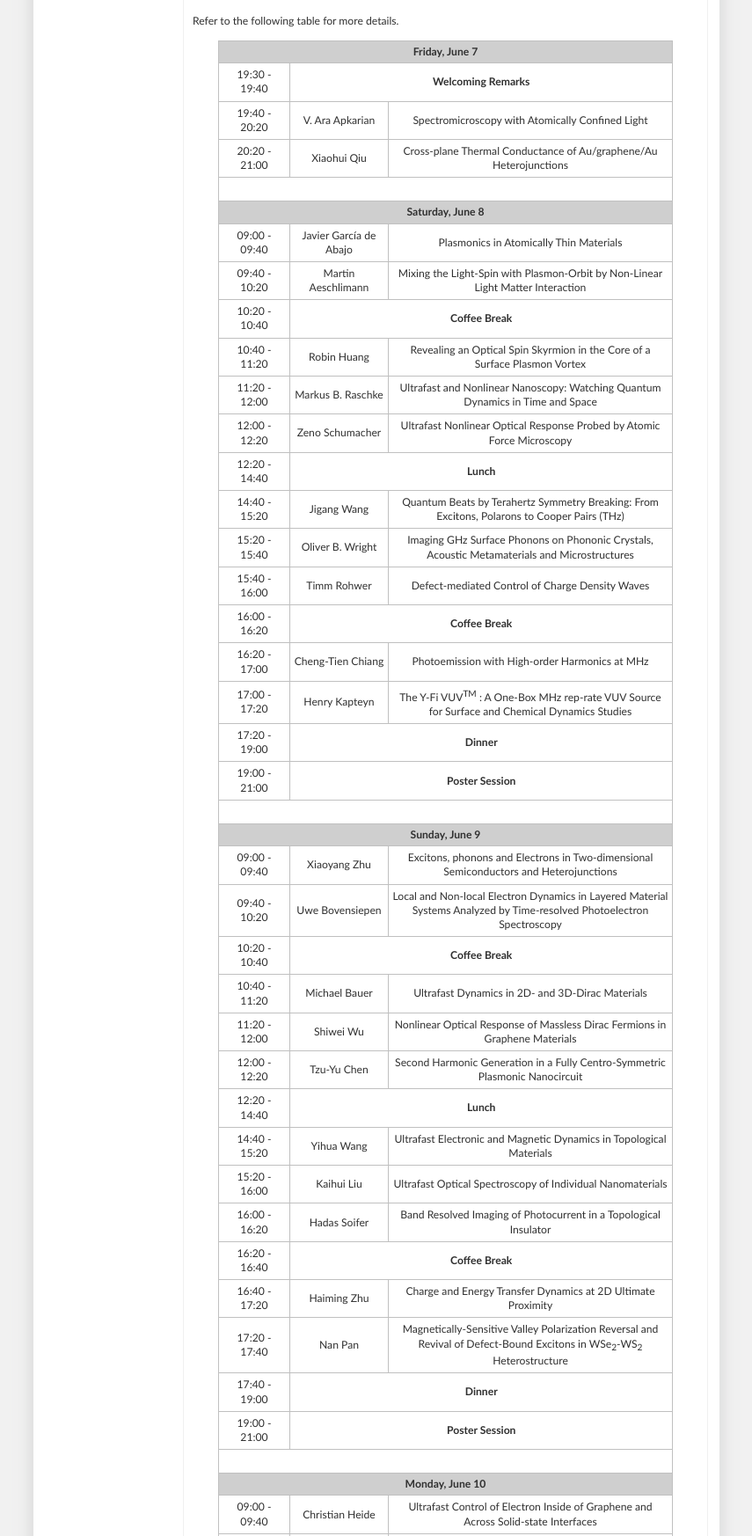
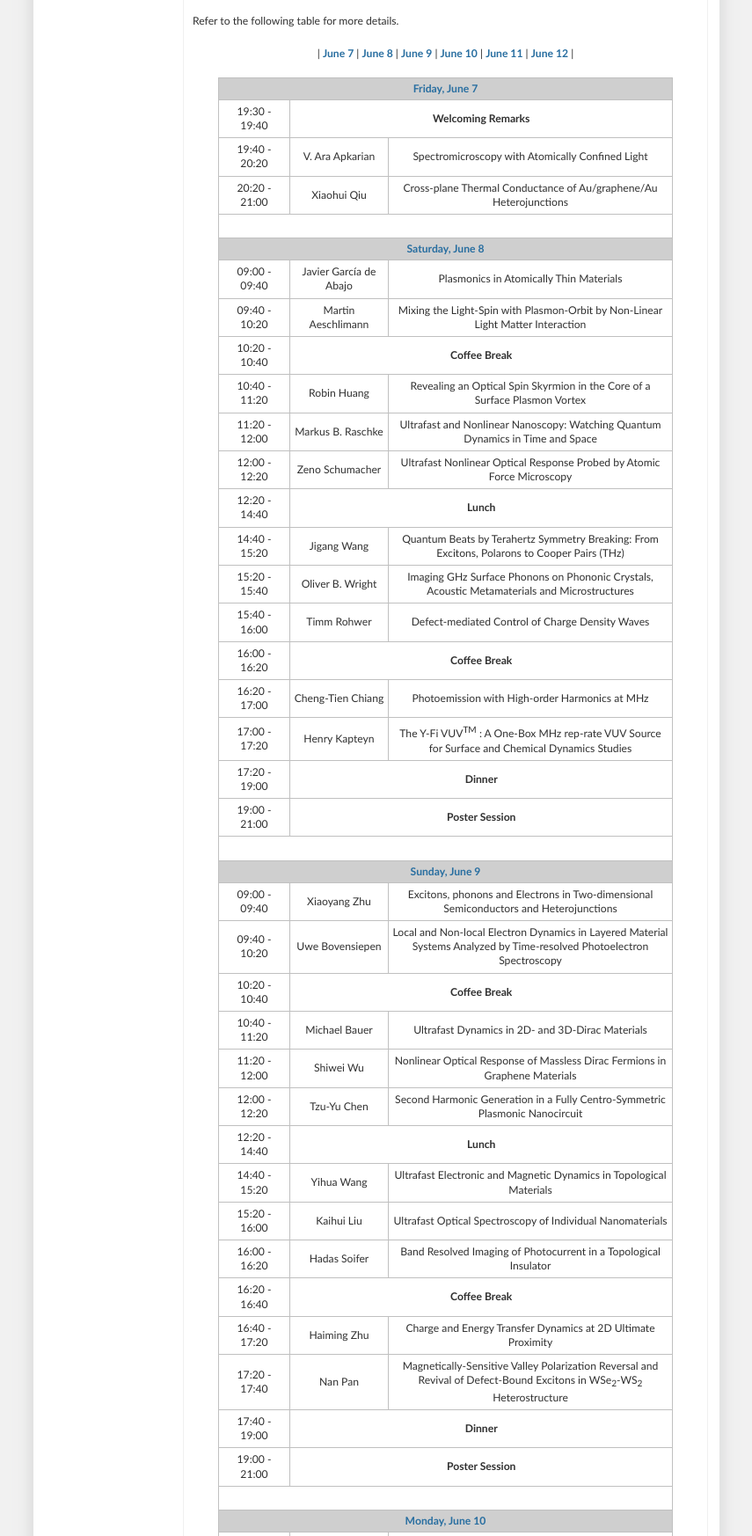
Before and after one commit to usd11/usd11.github.io, a plain HTML site: page program.html in a window 1280 px wide. Shown: the part 720-2466 px from the top of the page at 88% size, without its empty margins (212-1067 px from the left). Drawn offline with Linux system fonts and the light colour scheme.

Commit message:
add navigation lind to program

```diff
--- a/program.html
+++ b/program.html
@@ -95,11 +95,25 @@
                 Refer to the following table for more details.
                 </p>
 
+                <div align='center'>
+                    <a name="pnav"></a>
+                    <ul style="list-style: none; padding: 5px; border: solid 0px">
+                      | <li style="display: inline; border: 2px"><a href="#jun7"><strong>June 7</strong></a></li>
+                      | <li style="display: inline"><a href="#jun8"><strong>June 8</strong></a></li>
+                      | <li style="display: inline"><a href="#jun9"><strong>June 9</strong></a></li>
+                      | <li style="display: inline"><a href="#jun10"><strong>June 10</strong></a></li>
+                      | <li style="display: inline"><a href="#jun11"><strong>June 11</strong></a></li>
+                      | <li style="display: inline"><a href="#jun12"><strong>June 12</strong></a></li>
+                      |
+                    </ul>
+                </div>
+
                 <div style='align:center'>
 
                     <table border='1' id='program'>
                         <!--  -->
-                        <tr><th colspan='3' align='center' style="background: #cfcfcf">Friday, June 7</th></tr>
+                        <tr><th colspan='3' align='center' style="background: #cfcfcf"><a name="jun7"></a><a href='#pnav'>Friday, June 7</a></th></tr>
+
                         <tr> <td align="center" > 19:30 - 19:40 </td> <th colspan='2' align='center'>Welcoming Remarks</th></tr>
                         <tr>
                             <td align="center" > 19:40 - 20:20 </td>
@@ -115,7 +129,7 @@
 
                         <!--  -->
 
-                        <tr><th colspan='3' align='center' style="background: #cfcfcf">Saturday, June 8</th></tr>
+                        <tr><th colspan='3' align='center' style="background: #cfcfcf"><a name="jun8"></a><a href='#pnav'>Saturday, June 8</a></th></tr>
                         <!-- <tr><th colspan='3' align='left'>Session 1 Chair: </th></tr> -->
                         <tr>
                             <td align="center" > 09:00 - 09:40 </td>
@@ -189,7 +203,7 @@
 
                         <!--  -->
 
-                        <tr><th colspan='3' align='center' style="background: #cfcfcf">Sunday, June 9</th></tr>
+                        <tr><th colspan='3' align='center' style="background: #cfcfcf"><a name="jun9"></a><a href='#pnav'>Sunday, June 9</a></th></tr>
                         <!-- <tr><th colspan='3' align='left'>Session 5 Chair: </th></tr> -->
                         <tr>
                             <td align="center" > 09:00 - 09:40 </td>
@@ -275,7 +289,7 @@
                         <!--  -->
 
                         <tr> <td colspan='3'>&nbsp;</td> </tr>
-                        <tr><th colspan='3' align='center' style="background: #cfcfcf">Monday, June 10</th></tr>
+                        <tr><th colspan='3' align='center' style="background: #cfcfcf"><a name="jun10"></a><a href='#pnav'>Monday, June 10</a></th></tr>
                         <!-- <tr><th colspan='3' align='left'>Session 9 Chair: </th></tr> -->
                         <tr>
                             <td align="center" > 09:00 - 09:40 </td>
@@ -323,7 +337,7 @@
                         <!--  -->
 
                         <tr> <td colspan='3'>&nbsp;</td> </tr>
-                        <tr><th colspan='3' align='center' style="background: #cfcfcf">Tuesday, June 11</th></tr>
+                        <tr><th colspan='3' align='center' style="background: #cfcfcf"><a name="jun11"></a><a href='#pnav'>Tuesday, June 11</a></th></tr>
                         <!-- <tr><th colspan='3' align='left'>Session 11 Chair: </th></tr> -->
                         <tr>
                             <td align="center" > 09:00 - 09:40 </td>
@@ -423,7 +437,7 @@
                         <!--  -->
 
                         <tr> <td colspan='3'>&nbsp;</td> </tr>
-                        <tr><th colspan='3' align='center' style="background: #cfcfcf">Wednesday, June 12</th></tr>
+                        <tr><th colspan='3' align='center' style="background: #cfcfcf"><a name="jun12"></a><a href='#pnav'>Wednesday, June 12</a></th></tr>
                         <!-- <tr><th colspan='3' align='left'>Session 15 Chair: </th></tr> -->
                         <tr>
                             <td align="center" > 09:00 - 09:40 </td>
```
